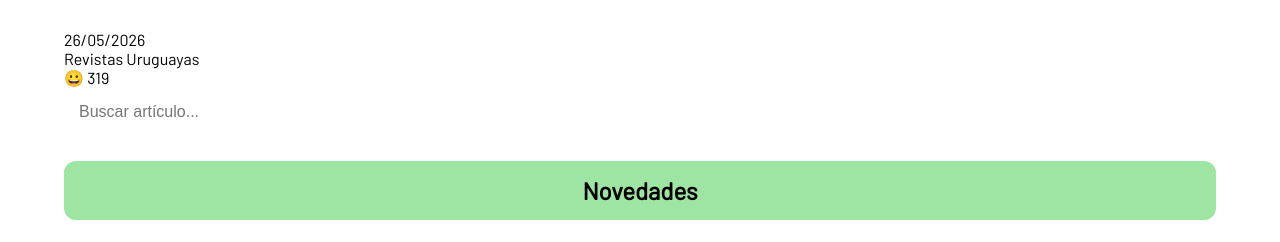
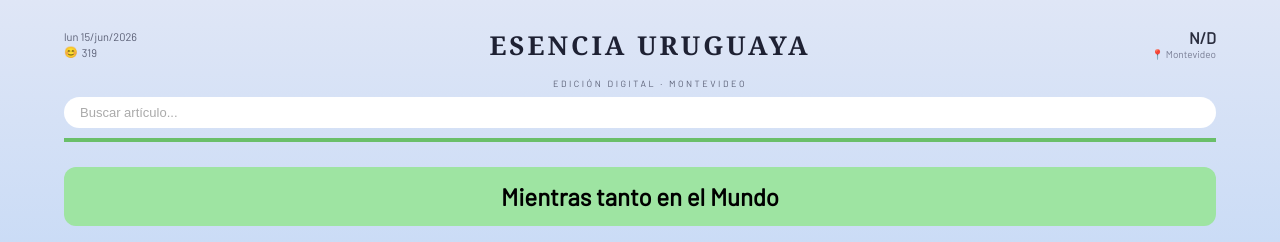
Before and after one commit to Jfontes07/Back-End-Proyecto-1-semestre, a plain HTML site: page Front End/index_caratula.html in a window 1280 px wide. Shown: the top 242 px of the page. Drawn offline with Linux system fonts and the light colour scheme; no server answers.

Commit message:
version jona 1.0
Se agrega app de clima, se coloca posicion de titulo, se agrega degradado a archivos, se eliman archivos de form que no estaban en funcion,

```diff
--- /dev/null
+++ b/BackEnd/api-clima/app.js
@@ -0,0 +1,72 @@
+/* ── Fecha ── */
+(function () {
+  const MESES = [
+    "ene",
+    "feb",
+    "mar",
+    "abr",
+    "may",
+    "jun",
+    "jul",
+    "ago",
+    "sep",
+    "oct",
+    "nov",
+    "dic",
+  ];
+  const DIAS = ["dom", "lun", "mar", "mié", "jue", "vie", "sáb"];
+
+  function mostrarFecha() {
+    const d = new Date();
+    const texto = `${DIAS[d.getDay()]} ${String(d.getDate()).padStart(2, "0")}/${MESES[d.getMonth()]}/${d.getFullYear()}`;
+    document.getElementById("rv-fecha").textContent = texto;
+  }
+
+  mostrarFecha();
+  setInterval(mostrarFecha, 60000); // actualiza cada minuto
+
+  /* ── Temperatura — Open-Meteo (gratis, sin API key) ── */
+  const COND_MAP = {
+    0: "Despejado",
+    1: "Casi despejado",
+    2: "Parcialmente nublado",
+    3: "Nublado",
+    45: "Niebla",
+    48: "Niebla helada",
+    51: "Llovizna leve",
+    53: "Llovizna moderada",
+    55: "Llovizna intensa",
+    61: "Lluvia leve",
+    63: "Lluvia moderada",
+    65: "Lluvia intensa",
+    71: "Nieve leve",
+    73: "Nieve moderada",
+    80: "Chubascos",
+    81: "Chubascos moderados",
+    95: "Tormenta",
+  };
+
+  const API_URL =
+    "https://api.open-meteo.com/v1/forecast" +
+    "?latitude=-34.9011&longitude=-56.1645" +
+    "&current_weather=true" +
+    "&timezone=America%2FMontevideo";
+
+  async function obtenerClima() {
+    try {
+      const res = await fetch(API_URL);
+      const data = await res.json();
+      const cw = data.current_weather;
+
+      document.getElementById("rv-temp").textContent =
+        Math.round(cw.temperature) + "°C";
+      document.getElementById("rv-cond").textContent =
+        COND_MAP[cw.weathercode] || "";
+    } catch (e) {
+      document.getElementById("rv-temp").textContent = "N/D";
+    }
+  }
+
+  obtenerClima();
+  setInterval(obtenerClima, 600000); // actualiza cada 10 minutos
+})();
--- a/Front End/Estilos/style_articulo.css
+++ b/Front End/Estilos/style_articulo.css
@@ -7,9 +7,25 @@
 
 body {
   font-family: Barlow;
-  background-color: #ececec;
   padding: 20px;
+  background-image: linear-gradient(
+    180deg,
+    hsl(222deg 56% 92%) 0%,
+    hsl(216deg 70% 88%) 16%,
+    hsl(211deg 76% 82%) 28%,
+    hsl(206deg 79% 76%) 37%,
+    hsl(201deg 80% 67%) 46%,
+    hsl(201deg 92% 52%) 53%,
+    hsl(206deg 100% 49%) 60%,
+    hsl(212deg 100% 48%) 67%,
+    hsl(228deg 82% 54%) 73%,
+    hsl(228deg 72% 48%) 79%,
+    hsl(229deg 74% 42%) 86%,
+    hsl(229deg 76% 36%) 92%,
+    hsl(228deg 79% 31%) 100%
+  );
 }
+
 /* Fecha */
 #fecha {
   position: absolute;
--- a/Front End/Estilos/style_caratula.css
+++ b/Front End/Estilos/style_caratula.css
@@ -392,6 +392,23 @@
 
 body {
   font-family: "Barlow", sans-serif;
+
+  background-image: linear-gradient(
+    180deg,
+    hsl(222deg 56% 92%) 0%,
+    hsl(216deg 70% 88%) 16%,
+    hsl(211deg 76% 82%) 28%,
+    hsl(206deg 79% 76%) 37%,
+    hsl(201deg 80% 67%) 46%,
+    hsl(201deg 92% 52%) 53%,
+    hsl(206deg 100% 49%) 60%,
+    hsl(212deg 100% 48%) 67%,
+    hsl(228deg 82% 54%) 73%,
+    hsl(228deg 72% 48%) 79%,
+    hsl(229deg 74% 42%) 86%,
+    hsl(229deg 76% 36%) 92%,
+    hsl(228deg 79% 31%) 100%
+  );
 }
 
 .contenedor-caratula {
@@ -441,3 +458,126 @@ h1 {
   font-size: 0.9rem;
   color: #8da9c4;
 }
+
+* ── Header principal ── */ .rv-header {
+  background: #c8cde0;
+  padding: 10px 18px 0 18px;
+}
+
+/* ── Fila superior: meta | logo | clima ── */
+.rv-top {
+  display: flex;
+  align-items: flex-start;
+  justify-content: space-between;
+  gap: 12px;
+  margin-bottom: 8px;
+}
+
+/* ── Izquierda: fecha y edición ── */
+.rv-meta {
+  display: flex;
+  flex-direction: column;
+  gap: 2px;
+  min-width: 100px;
+}
+
+.rv-date {
+  font-size: 11px;
+  color: #5a5f75;
+}
+
+.rv-edition {
+  font-size: 11px;
+  color: #5a5f75;
+  display: flex;
+  align-items: center;
+  gap: 4px;
+}
+
+/* ── Centro: logo / nombre de revista ── */
+.rv-title-center {
+  flex: 1;
+  text-align: center;
+  padding-top: 2px;
+}
+
+/* Texto provisional — reemplazar con <img> cuando tengas el PNG */
+.rv-logo-text {
+  font-size: 26px;
+  font-weight: 700;
+  letter-spacing: 3px;
+  text-transform: uppercase;
+  color: #1e2133;
+  line-height: 1;
+  font-family: Georgia, serif;
+}
+
+/* Clase lista para cuando agregues el PNG:
+   <img src="logo.png" alt="Esencia Uruguaya" class="rv-logo-img" /> */
+.rv-logo-img {
+  max-height: 48px;
+  width: auto;
+  display: block;
+  margin: 0 auto;
+}
+
+.rv-subtitle {
+  font-size: 9px;
+  letter-spacing: 2.5px;
+  text-transform: uppercase;
+  color: #5a5f75;
+  margin-top: 3px;
+}
+
+/* ── Derecha: clima ── */
+.rv-clima {
+  display: flex;
+  flex-direction: column;
+  align-items: flex-end;
+  gap: 2px;
+  min-width: 80px;
+}
+
+.rv-temp {
+  font-size: 16px;
+  font-weight: 600;
+  color: #2a2d3e;
+  line-height: 1;
+}
+
+.rv-loc {
+  font-size: 10px;
+  color: #7a7f96;
+}
+
+.rv-cond {
+  font-size: 10px;
+  color: #7a7f96;
+}
+
+/* ── Buscador ── */
+.rv-search-row {
+  margin-bottom: 0;
+}
+
+.rv-search-row input {
+  width: 100%;
+  border-radius: 20px;
+  border: none;
+  background: white;
+  padding: 8px 16px;
+  font-size: 13px;
+  color: #555;
+  outline: none;
+}
+
+.rv-search-row input::placeholder {
+  color: #aaa;
+}
+
+/* ── Línea verde inferior ── */
+.rv-line {
+  height: 4px;
+  background: #6abf69;
+  margin-top: 10px;
+}
--- a/Front End/form/style.css
+++ b/Front End/form/style.css
@@ -6,9 +6,24 @@
 
 body {
   font-family: Arial, Helvetica, sans-serif;
-  background: #bac5ca;
   min-height: 100vh;
   padding: 30px;
+  background-image: linear-gradient(
+    180deg,
+    hsl(222deg 56% 92%) 0%,
+    hsl(216deg 70% 88%) 16%,
+    hsl(211deg 76% 82%) 28%,
+    hsl(206deg 79% 76%) 37%,
+    hsl(201deg 80% 67%) 46%,
+    hsl(201deg 92% 52%) 53%,
+    hsl(206deg 100% 49%) 60%,
+    hsl(212deg 100% 48%) 67%,
+    hsl(228deg 82% 54%) 73%,
+    hsl(228deg 72% 48%) 79%,
+    hsl(229deg 74% 42%) 86%,
+    hsl(229deg 76% 36%) 92%,
+    hsl(228deg 79% 31%) 100%
+  );
 }
 
 /* ENCABEZADO */
--- a/Front End/index_caratula.html
+++ b/Front End/index_caratula.html
@@ -10,20 +10,42 @@
     <div class="decoracion-esfera"></div>
 
     <main class="contenedor">
-      <header>
-        <div>26/05/2026</div>
+      <header class="rv-header">
+        <div class="rv-top">
+          <!-- Izquierda: fecha y edición -->
+          <div class="rv-meta">
+            <span class="rv-date" id="rv-fecha"></span>
+            <span class="rv-edition">😊 <span id="rv-edicion">319</span></span>
+          </div>
 
-        <div>Revistas Uruguayas</div>
+          <!-- Centro: logo / título de la revista -->
+          <!--
+      FUTURO: reemplazar el <h1> por:
+      <img src="logo.png" alt="Esencia Uruguaya" class="rv-logo-img" />
+    -->
+          <div class="rv-title-center">
+            <h1 class="rv-logo-text">Esencia Uruguaya</h1>
+            <div class="rv-subtitle">edición digital · montevideo</div>
+          </div>
 
-        <div id="contador">😀 319</div>
+          <!-- Derecha: clima -->
+          <div class="rv-clima">
+            <span class="rv-temp" id="rv-temp">--°C</span>
+            <span class="rv-loc">📍 Montevideo</span>
+            <span class="rv-cond" id="rv-cond"></span>
+          </div>
+        </div>
+
+        <!-- Buscador -->
+        <div class="rv-search-row">
+          <input type="text" placeholder="Buscar artículo..." />
+        </div>
+
+        <div class="rv-line"></div>
       </header>
 
-      <section class="buscador">
-        <input type="search" placeholder="Buscar artículo..." />
-      </section>
-
       <section class="seccion-titulo">
-        <h2>Novedades</h2>
+        <h2>Mientras tanto en el Mundo</h2>
       </section>
 
       <section class="noticia-destacada">
@@ -101,5 +123,6 @@
       <footer class="footer">© 2026 Revista Digital</footer>
     </main>
     <script src="noticias.js"></script>
+    <script src="/BackEnd/api-clima/app.js"></script>
   </body>
 </html>
```
